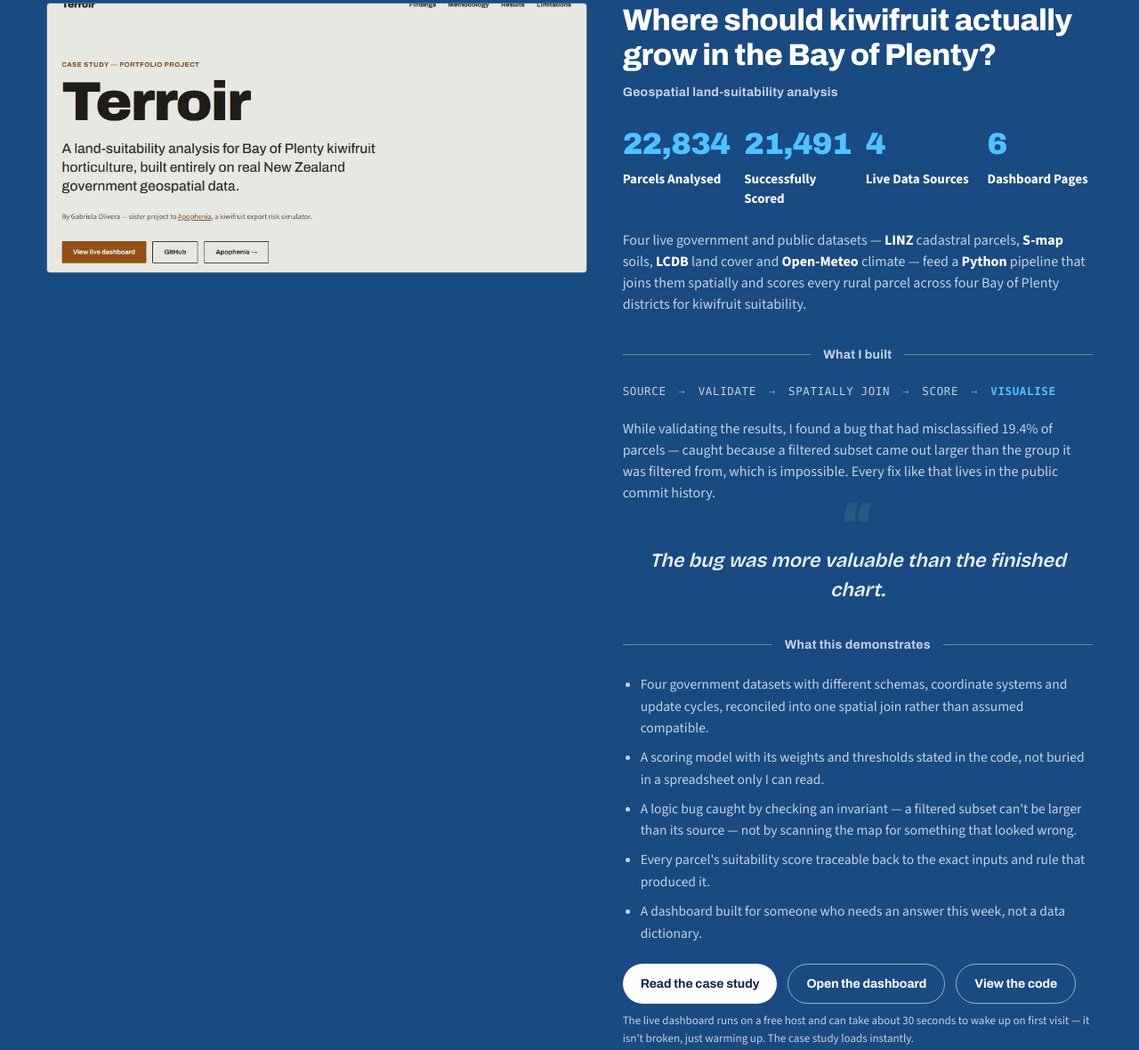
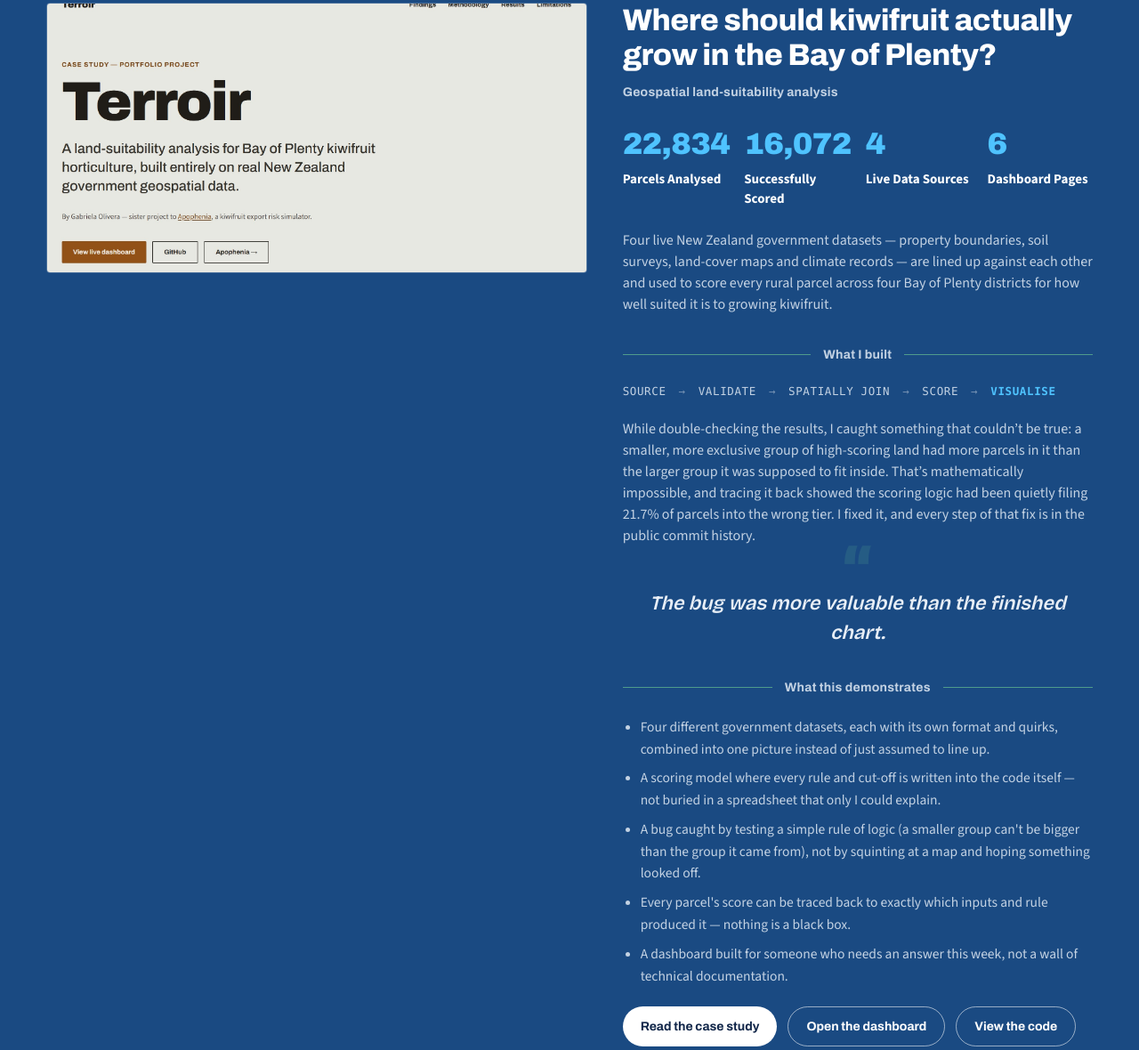
Before and after one commit to gabrielaoliveranz/gabrielaoliveranz.github.io, a website: page index.html in a window 1280 px wide. Shown: the part 1195-2375 px from the top of the page at 89% size. Drawn offline with Linux system fonts and the light colour scheme.

Commit message:
fix: update stale Terroir figures across website, CV and OG card

```diff
--- a/index.html
+++ b/index.html
@@ -15,13 +15,13 @@
 <meta property="og:image" content="https://gabrielaolivera.nz/assets/images/og-card.png">
 <meta property="og:image:width" content="1200">
 <meta property="og:image:height" content="630">
-<meta property="og:image:alt" content="Gabriela Olivera — Data Analyst, Mount Maunganui. 22,834 parcels · 21,491 scored · 6-page dashboard.">
+<meta property="og:image:alt" content="Gabriela Olivera — Data Analyst, Mount Maunganui. 22,834 parcels · 16,072 scored · 6-page dashboard.">
 
 <meta name="twitter:card" content="summary_large_image">
 <meta name="twitter:title" content="Gabriela Olivera — Data Analyst, Mount Maunganui">
 <meta name="twitter:description" content="Geospatial and operational-risk analytics projects, built end to end — pipelines, models, dashboards people actually use.">
 <meta name="twitter:image" content="https://gabrielaolivera.nz/assets/images/og-card.png">
-<meta name="twitter:image:alt" content="Gabriela Olivera — Data Analyst, Mount Maunganui. 22,834 parcels · 21,491 scored · 6-page dashboard.">
+<meta name="twitter:image:alt" content="Gabriela Olivera — Data Analyst, Mount Maunganui. 22,834 parcels · 16,072 scored · 6-page dashboard.">
 
 <link rel="icon" type="image/svg+xml" href="assets/favicon.svg">
 <link rel="stylesheet" href="assets/styles.css">
@@ -87,11 +87,11 @@
             <p class="project-card__eyebrow">Geospatial land-suitability analysis</p>
             <ul class="stats stats--four">
               <li class="stat"><div class="stat__value"><span data-count-target="22834">22,834</span></div><div class="stat__label">Parcels Analysed</div></li>
-              <li class="stat"><div class="stat__value"><span data-count-target="21491">21,491</span></div><div class="stat__label">Successfully Scored</div></li>
+              <li class="stat"><div class="stat__value"><span data-count-target="16072">16,072</span></div><div class="stat__label">Successfully Scored</div></li>
               <li class="stat"><div class="stat__value"><span data-count-target="4">4</span></div><div class="stat__label">Live Data Sources</div></li>
               <li class="stat"><div class="stat__value"><span data-count-target="6">6</span></div><div class="stat__label">Dashboard Pages</div></li>
             </ul>
-            <p class="project-card__text">Four live government and public datasets — <strong>LINZ</strong> cadastral parcels, <strong>S-map</strong> soils, <strong>LCDB</strong> land cover and <strong>Open-Meteo</strong> climate — feed a <strong>Python</strong> pipeline that joins them spatially and scores every rural parcel across four Bay of Plenty districts for kiwifruit suitability.</p>
+            <p class="project-card__text">Four live New Zealand government datasets — property boundaries, soil surveys, land-cover maps and climate records — are lined up against each other and used to score every rural parcel across four Bay of Plenty districts for how well suited it is to growing kiwifruit.</p>
 
             <p class="project-card__eyebrow project-card__eyebrow--divided">What I built</p>
             <div class="process-strip process-strip--inline process-strip--on-dark">
@@ -104,16 +104,16 @@
               </p>
             </div>
 
-            <p class="project-card__text">While validating the results, I found a bug that had misclassified 19.4% of parcels — caught because a filtered subset came out larger than the group it was filtered from, which is impossible. Every fix like that lives in the public commit history.</p>
+            <p class="project-card__text">While double-checking the results, I caught something that couldn’t be true: a smaller, more exclusive group of high-scoring land had more parcels in it than the larger group it was supposed to fit inside. That’s mathematically impossible, and tracing it back showed the scoring logic had been quietly filing 21.7% of parcels into the wrong tier. I fixed it, and every step of that fix is in the public commit history.</p>
             <p class="pull-line pull-line--on-dark">The bug was more valuable than the finished chart.</p>
 
             <p class="project-card__eyebrow project-card__eyebrow--divided">What this demonstrates</p>
             <ul class="project-card__list">
-              <li>Four government datasets with different schemas, coordinate systems and update cycles, reconciled into one spatial join rather than assumed compatible.</li>
-              <li>A scoring model with its weights and thresholds stated in the code, not buried in a spreadsheet only I can read.</li>
-              <li>A logic bug caught by checking an invariant — a filtered subset can't be larger than its source — not by scanning the map for something that looked wrong.</li>
-              <li>Every parcel's suitability score traceable back to the exact inputs and rule that produced it.</li>
-              <li>A dashboard built for someone who needs an answer this week, not a data dictionary.</li>
+              <li>Four different government datasets, each with its own format and quirks, combined into one picture instead of just assumed to line up.</li>
+              <li>A scoring model where every rule and cut-off is written into the code itself — not buried in a spreadsheet that only I could explain.</li>
+              <li>A bug caught by testing a simple rule of logic (a smaller group can't be bigger than the group it came from), not by squinting at a map and hoping something looked off.</li>
+              <li>Every parcel's score can be traced back to exactly which inputs and rule produced it — nothing is a black box.</li>
+              <li>A dashboard built for someone who needs an answer this week, not a wall of technical documentation.</li>
             </ul>
 
             <div class="project-card__links">
```
Also changed, not shown: scripts/og-card-template.html (+1 -1 lines), assets/images/og-card.png, 1 other file.
